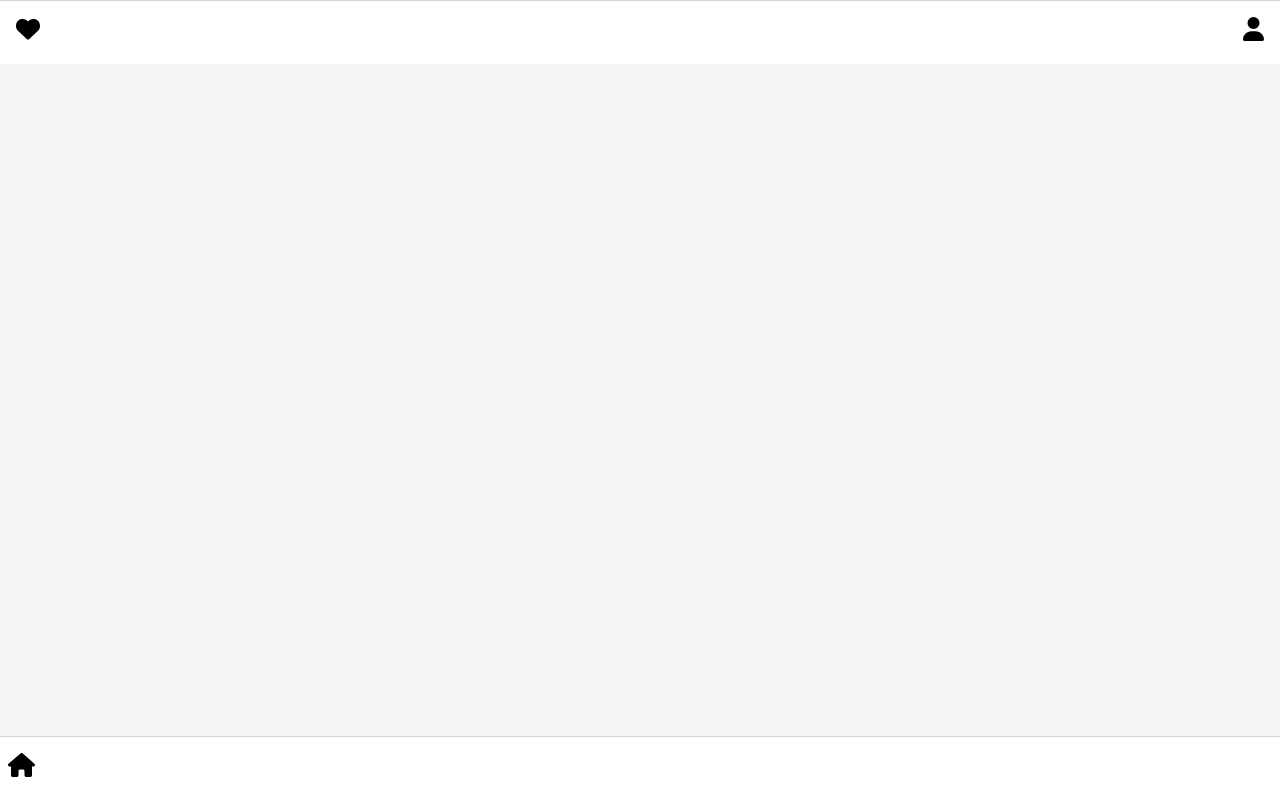
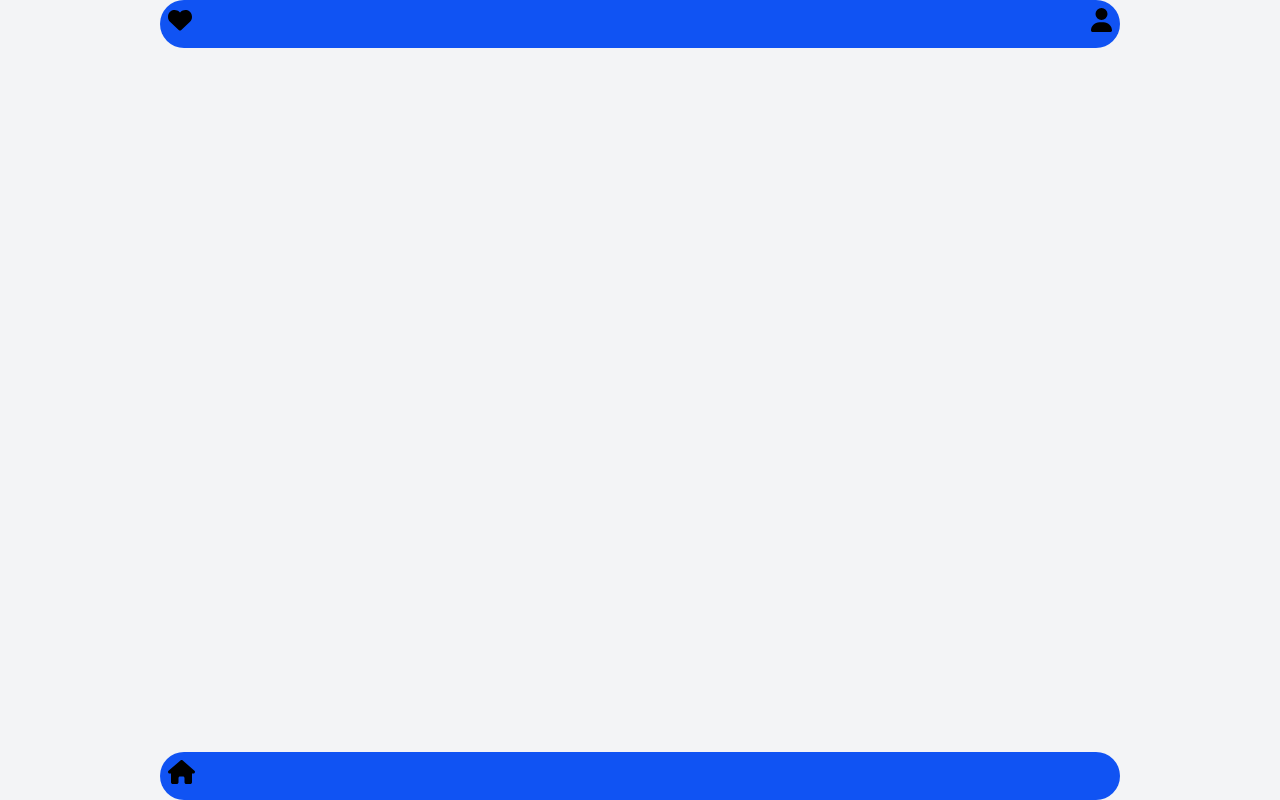
Before and after one commit to caturanggadiyaksa/islam-app, a React (Create React App) app: page /asmaulhusna in a window 1280 px wide. Built offline with nearby package versions, Linux system fonts and the light colour scheme.

Commit message:
edit:barcomp

```diff
--- a/src/components/BarComp.jsx
+++ b/src/components/BarComp.jsx
@@ -3,11 +3,11 @@ import React from "react";
 const BarComp = ({ customClasses, iconComp, tes, home }) => {
     return (
         <div className={customClasses}>
-            <aside className=" " aria-label="Sidebar">
-                <div className="bg-white border-t border-gray-300 w-full min-h-[4rem] ">
+            <aside className="flex justify-center items-center" aria-label="Sidebar">
+                <div className="bg-[#1053f3] rounded-full w-[75%] min-h-[3rem] ">
                     <div className="w-full flex items-center justify-between">
-                        <div className="w-1/2 flex justify-start mt-2 px-2">{iconComp}</div>
-                        <div className="w-1/2 flex justify-end mt-2 px-2">{tes}</div>
+                        <div className="w-1/2 flex justify-start  ">{iconComp}</div>
+                        <div className="w-1/2 flex justify-end ">{tes}</div>
                     </div>
                     {home}
                 </div>
```
